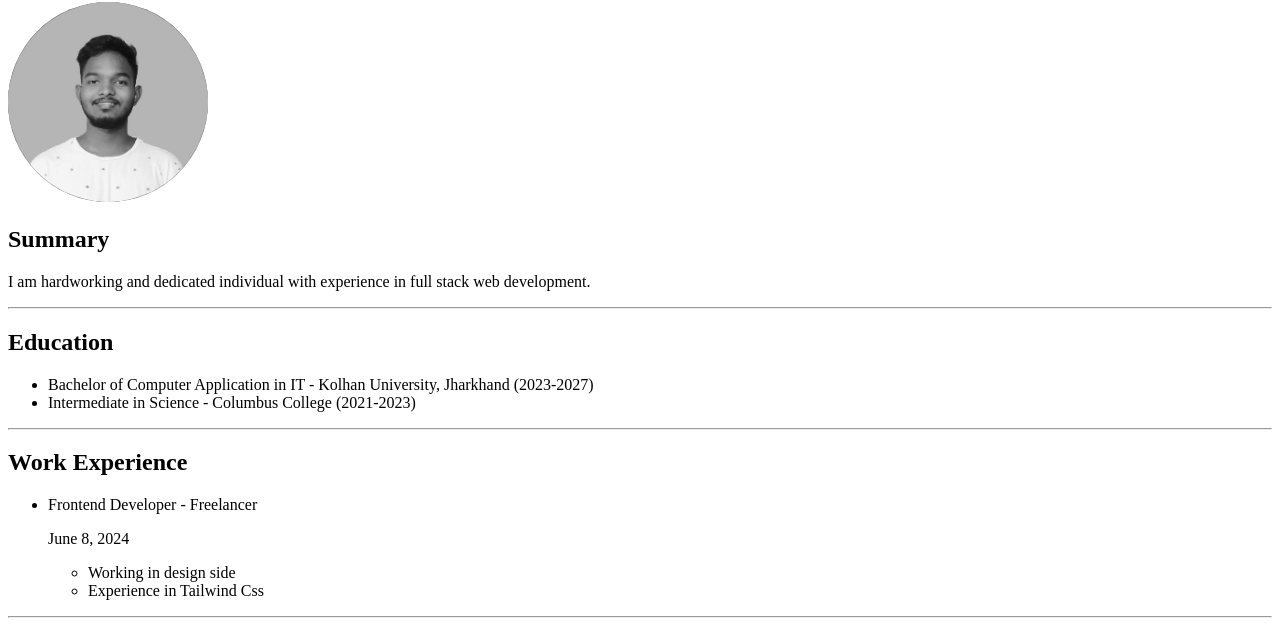
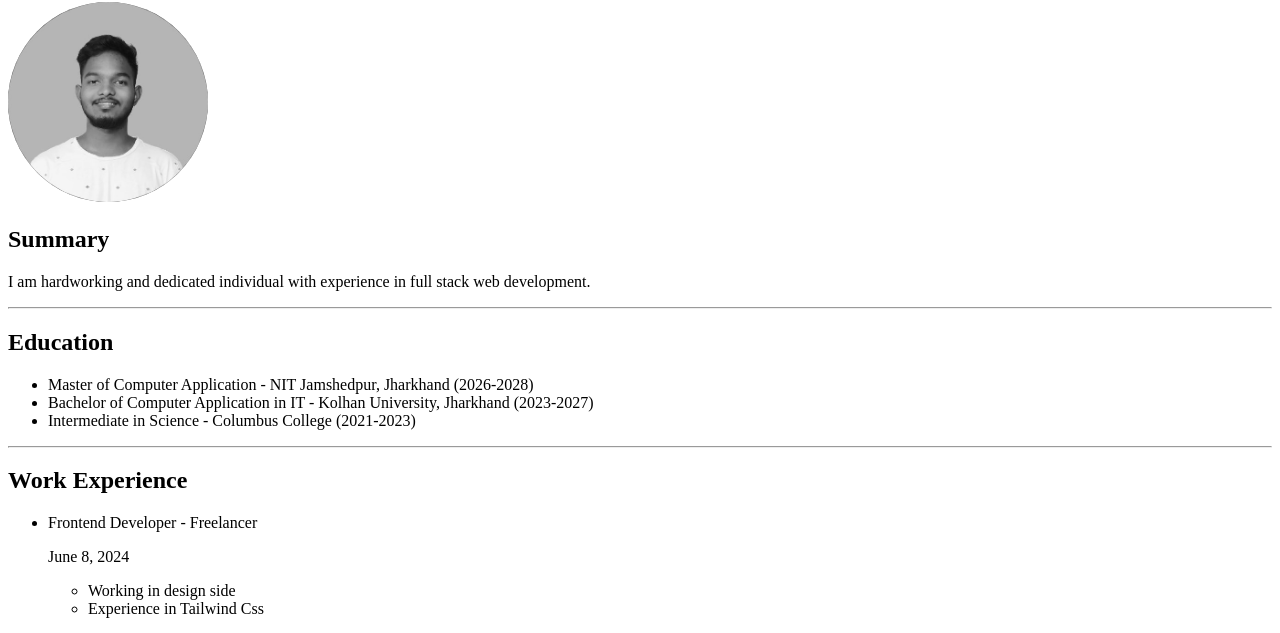
Before and after one commit to developerChandra/html-resume, a plain HTML site: page index.html in a window 1280 px wide. Shown: the part 78-711 px from the top of the page. Drawn offline with Linux system fonts and the light colour scheme.

Commit message:
Update index.html

```diff
--- a/index.html
+++ b/index.html
@@ -13,6 +13,7 @@
     <hr/>
     <h2>Education</h2>
     <ul>
+        <li>Master of Computer Application - NIT Jamshedpur, Jharkhand (2026-2028)</li>
         <li>Bachelor of Computer Application in IT - Kolhan University, Jharkhand (2023-2027)</li>
         <li>Intermediate in Science - Columbus College (2021-2023)</li>
     </ul>
```
